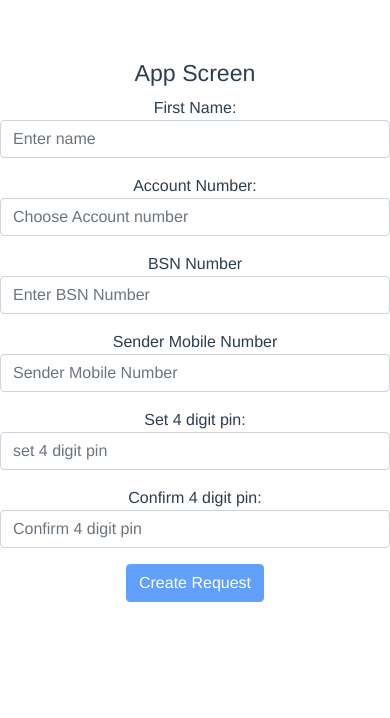
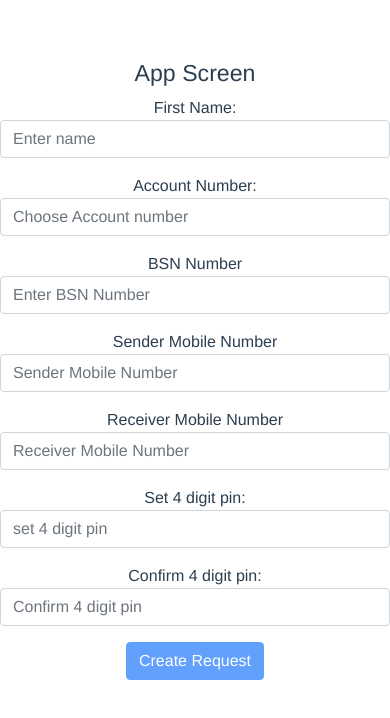
Before and after one commit to berellysudheerkumar/cardless-transactions, a Vue app: page /app in a window 390 px wide. Shown: the top 718 px of the page. Built offline with nearby package versions, Linux system fonts and the light colour scheme; what @formkit/vue would draw is missing.

Commit message:
receivers phone number added

```diff
--- a/src/components/app/FormDetails.vue
+++ b/src/components/app/FormDetails.vue
@@ -43,6 +43,16 @@
           <div class="error-msg">{{ error.$message }}</div>
         </div>
     </div>
+
+    <div class="form-group col-sm-6 mb-3 m-auto">
+      <label for="">Receiver Mobile Number</label><input class="form-control" placeholder="Receiver Mobile Number" type="email" v-model="v$.form.receiverPhoneNumber.$model">
+      <div class="pre-icon os-icon os-icon-email-2-at2"></div>
+      <!-- Error Message -->
+        <div class="input-errors" v-for="(error, index) of v$.form.receiverPhoneNumber.$errors" :key="index">
+          <div class="error-msg">{{ error.$message }}</div>
+        </div>
+    </div>
+
 
 
 
@@ -138,6 +148,12 @@ export default {
             $message: 'Invalid Phone Number. '
           }
         },
+        receiverPhoneNumber:{
+          required , receiverPhoneNumber_validation:{
+             $validator: validPhoneNumber,
+            $message: 'Invalid Phone Number. '
+          }
+        },
         bsnNumber: { required, email },
         pin: { required, min: minLength(4), max: maxLength(4) },
         confirmPin: { required }
```
